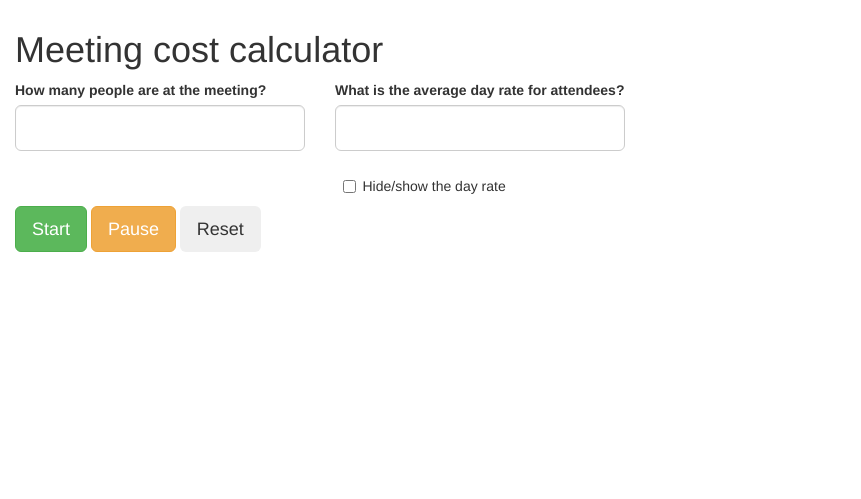
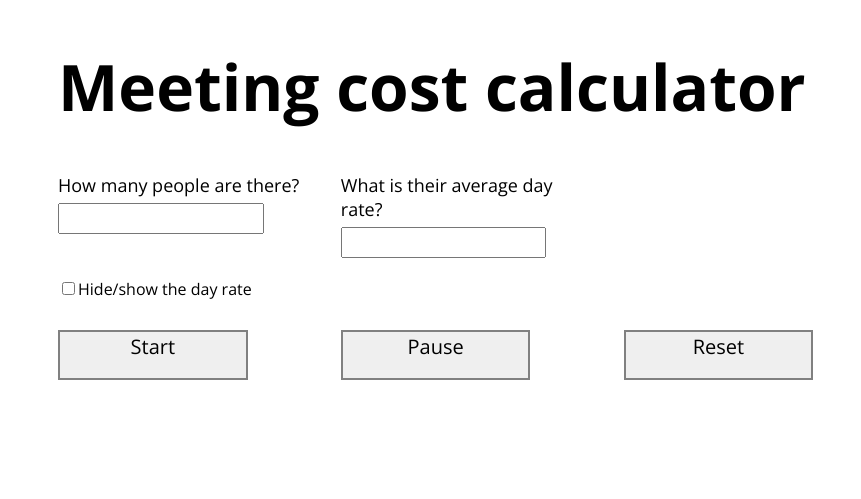
Before and after one commit to emollett/meeting-value, a plain HTML site: page index.html in a window 1280 px wide. Shown: the whole page, without its empty margins (0-861 px from the left). Drawn offline with nearby package versions, Linux system fonts and the light colour scheme.

Commit message:
playing with styling

```diff
--- a/index.html
+++ b/index.html
@@ -4,50 +4,45 @@
     <meta charset="utf-8"/>
     <title>Meeting cost counter</title>
     <link rel="stylesheet" type="text/css" href="style.css">
+    <link href="https://fonts.googleapis.com/css?family=Open+Sans:400,700" rel="stylesheet">
     <link href="https://fonts.googleapis.com/css?family=Orbitron" rel="stylesheet">
-    <!-- Latest compiled and minified CSS -->
-    <link rel="stylesheet" href="https://maxcdn.bootstrapcdn.com/bootstrap/3.3.7/css/bootstrap.min.css">
+  </head>
 
-    <!-- jQuery library -->
-    <script src="https://ajax.googleapis.com/ajax/libs/jquery/3.3.1/jquery.min.js"></script>
+<body>
+  <h1>Meeting cost calculator</h1>
 
-    <!-- Latest compiled JavaScript -->
-    <script src="https://maxcdn.bootstrapcdn.com/bootstrap/3.3.7/js/bootstrap.min.js"></script>
-  </head>
-<body>
-  <div class="col-xs-12">
-    <h1>Meeting cost calculator</h1>
-  </div>
-  <div class="form-group col-sm-3 col-xs-6">
-    <label for="attendees">How many people are at the meeting?</label>
-    <input type="text" class="form-control input-lg" id="attendees">
-  </div>
-  <div class="form-group col-sm-3 col-xs-6" id="dayRateInput">
-    <label for="dayRate">What is the average day rate for attendees?</label>
-    <input type="text" class="form-control input-lg" id="dayRate" style="visibility:visible">
-  </div>
+    <div class="input_container">
 
-  <div class="col-xs-12">
-    <div class="col-xs-6 col-sm-3"></div>
-    <div class="checkbox col-sm-3 col-xs-6" id="checkboxHidden" style="visibility:visible">
-<label><input type="checkbox" id="dayRateHidden" name="dayRateHidden" value="hidden" onclick="toggleDayRateVisibility()">Hide/show
-  the day rate</label>
+      <div class="form-group" style="grid-column:2">
+        <label class="form_label" for="attendees">How many people are there?</label>
+        <input type="text" class="form_input" id="attendees">
+      </div>
+
+      <div class="form-group" id="dayRateInput" style="grid-column:4">
+        <label class="form_label" for="dayRate">What is their average day rate?</label>
+        <input type="text" class="form_input" id="dayRate" style="visibility:visible">
+      </div>
+
+      <div class="checkbox" id="checkboxHidden" style="visibility:visible">
+        <label><input type="checkbox" id="dayRateHidden" name="dayRateHidden" value="hidden" onclick="toggleDayRateVisibility()">Hide/show the day rate</label>
+      </div>
+
+
+      <button type="button" class="btn btn-success btn-lg" onclick="incrementCount(0)" style="grid-column:2">Start</button>
+      <button type="button" class="btn btn-warning btn-lg" onclick="pause()" style="grid-column:4">Pause</button>
+      <button type="button" class="btn btn-lg" onclick="window.location.reload()" style="grid-column:6">Reset</button>
+
+
     </div>
-  </div>
 
-  <div class="col-xs-12">
-    <button type="button" class="btn btn-success btn-lg" onclick="incrementCount(0)">Start</button>
-    <button type="button" class="btn btn-warning btn-lg" onclick="pause()">Pause</button>
-    <button type="button" class="btn btn-lg" onclick="window.location.reload()">Reset</button>
-  </div>
 
-</body>
-  <body>
     <div class="main_container" id="id_main_container">
       <div class="container_inner" id="display_div_id">
       </div>
     </div>
 
+
     <script src="meetingvalue.js"></script>
-  </body>
+
+</body>
 </html>
--- a/style.css
+++ b/style.css
@@ -1,4 +1,59 @@
+h1{
+  font-family: 'Open Sans', sans-serif;
+  font-size: 400%;
+  font-weight: bold;
+  padding-left: 50px;
+}
+
+h2, h3, h4, label, button{
+  font-family: 'Open Sans', sans-serif;
+}
+
+button {
+  width: 10%;
+  border-style: solid;
+  border-color: gray;
+}
+
+.input_container{
+  display: grid;
+  grid-template-columns: 50px 20% 30px 20% 30px 20% auto;
+  grid-template-rows: auto auto 20px auto 30px auto
+}
+
+.form_label{
+  display: grid;
+  grid-row:1;
+  font-size: 18px;
+}
+
+.form_input{
+  width: 75%;
+  display: grid;
+  grid-row:2;
+  padding: 6px;
+  margin-top: 6px;
+}
+
+.checkbox{
+  display: grid;
+  grid-column: 2;
+  grid-row:4;
+}
+
+.btn{
+  display: grid;
+  grid-row:6;
+}
+
+.btn-lg{
+  width: 75%;
+  height:50px;
+  font-size: 20px;
+}
+
 .main_container {
+  margin-left: 44px;
   height: 100px;
   width: auto;
   padding: 3px;
```
